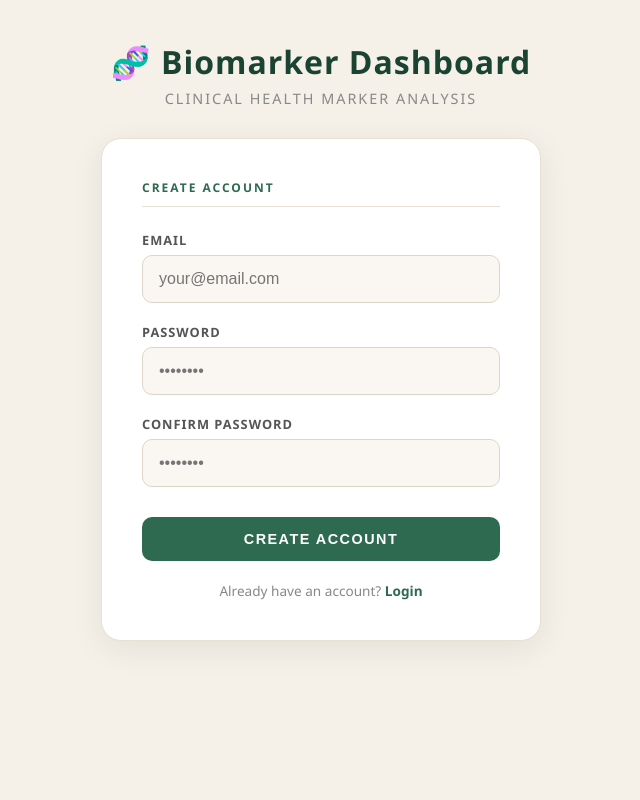
After one commit to OmKadam16/biomarker-dashboard, a Flask app: page /signup in a window 1280 px wide. The commit adds this page. Shown: the whole page, without its empty margins (319-959 px from the left). Run offline with Flask 3, Linux system fonts and the light colour scheme.

Commit message:
v2.0 - Login system, signup, user accounts, polished auth UI

```diff
--- a/app.py
+++ b/app.py
@@ -1,29 +1,111 @@
-from flask import Flask, render_template, request, jsonify
+from flask import Flask, render_template, request, jsonify, session, redirect, url_for
+from flask_login import LoginManager, UserMixin, login_user, logout_user, login_required, current_user
 import sqlite3
-import json
+import bcrypt
 from datetime import datetime
 
 app = Flask(__name__)
+app.secret_key = "biomarker_secret_key_2026"
 
-NORMAL_RANGES = {
-    "glucose":     {"min":70, "max": 100, "unit": "mg/dL"},
-    "bmi":         {"min":18.5, "max": 24.9, "unit": ""},
-    "bp":          {"min":90, "max": 120, "unit": "mmHg"},
-    "cholesterol": {"min":0, "max": 200, "unit": "mg/dL"},
-}
+login_manager = LoginManager()
+login_manager.init_app(app)
+
+
 
 def init_db():
     conn = sqlite3.connect("database.db")
     c = conn.cursor()
     c.execute(
+        "CREATE TABLE IF NOT EXISTS users "
+        "(id INTEGER PRIMARY KEY AUTOINCREMENT, "
+        "email TEXT UNIQUE, password TEXT)"
+    )
+    c.execute(
         "CREATE TABLE IF NOT EXISTS analyses "
         "(id INTEGER PRIMARY KEY AUTOINCREMENT, "
-        "name TEXT, age INTEGER, gender TEXT, conditions TEXT, "
+        "user_id INTEGER, name TEXT, age INTEGER, gender TEXT, conditions TEXT, "
         "glucose REAL, bmi REAL, bp REAL, cholesterol REAL, "
-        "score INTEGER, date TEXT)"
+        "score INTEGER, date TEXT, "
+        "FOREIGN KEY(user_id) REFERENCES users(id))"
     )
     conn.commit()
     conn.close()
+
+
+
+class User(UserMixin):
+    def __init__(self, id, email):
+        self.id = id
+        self.email = email
+
+@login_manager.user_loader
+def load_user(user_id):
+    conn = sqlite3.connect("database.db")
+    c = conn.cursor()
+    c.execute("SELECT id, email FROM users WHERE id = ?", (user_id,))
+    row = c.fetchone()
+    conn.close()
+    if row:
+        return User(row[0], row[1])
+    return None
+
+
+
+@app.route("/")
+def index():
+    if current_user.is_authenticated:
+        return render_template("index.html", email=current_user.email)
+    return redirect(url_for("login"))
+
+@app.route("/login", methods=["GET", "POST"])
+def login():
+    if request.method == "GET":
+        return render_template("login.html")
+    data = request.get_json()
+    email = data.get("email")
+    password = data.get("password")
+    conn = sqlite3.connect("database.db")
+    c = conn.cursor()
+    c.execute("SELECT id, email, password FROM users WHERE email = ?", (email,))
+    row = c.fetchone()
+    conn.close()
+    if row and bcrypt.checkpw(password.encode(), row[2]):
+        user = User(row[0], row[1])
+        login_user(user)
+        return jsonify({"success": True})
+    return jsonify({"success": False, "error": "Invalid email or password"})
+
+@app.route("/signup", methods=["GET", "POST"])
+def signup():
+    if request.method == "GET":
+        return render_template("signup.html")
+    data = request.get_json()
+    email = data.get("email")
+    password = data.get("password")
+    hashed = bcrypt.hashpw(password.encode(), bcrypt.gensalt())
+    try:
+        conn = sqlite3.connect("database.db")
+        c = conn.cursor()
+        c.execute("INSERT INTO users (email, password) VALUES (?, ?)", (email, hashed))
+        conn.commit()
+        conn.close()
+        return jsonify({"success": True})
+    except sqlite3.IntegrityError:
+        return jsonify({"success": False, "error": "Email already exists"})
+
+@app.route("/logout")
+def logout():
+    logout_user()
+    return redirect(url_for("login"))
+
+
+
+NORMAL_RANGES = {
+    "glucose":     {"min": 70,  "max": 100, "unit": "mg/dL"},
+    "bmi":         {"min": 18.5,"max": 24.9, "unit": ""},
+    "bp":          {"min": 90,  "max": 120, "unit": "mmHg"},
+    "cholesterol": {"min": 0,   "max": 200, "unit": "mg/dL"},
+}
 
 def get_status(value, min_val, max_val):
     if value < min_val or value > max_val:
@@ -38,26 +120,19 @@ def calculate_score(results):
         max_val = info["max"]
         midpoint = (min_val + max_val) / 2
         range_size = (max_val - min_val) / 2
-
         if range_size == 0:
             marker_score = 100
         else:
             deviation = abs(value - midpoint) / range_size
             marker_score = max(0, 100 - (deviation * 50))
-
         total += marker_score
-
     return round(total / len(results))
 
-@app.route("/")
-def home():
-    return render_template("index.html")
-
 @app.route("/analyze", methods=["POST"])
+@login_required
 def analyze():
     data = request.get_json()
     results = {}
-
     for marker, ranges in NORMAL_RANGES.items():
         value = float(data.get(marker, 0))
         status = get_status(value, ranges["min"], ranges["max"])
@@ -68,52 +143,49 @@ def analyze():
             "max": ranges["max"],
             "unit": ranges["unit"]
         }
-
     score = calculate_score(results)
-
     patient = data.get("patient", {})
     conn = sqlite3.connect("database.db")
     c = conn.cursor()
-    c.execute('''
-       INSERT INTO analyses (name, age, gender, conditions, glucose, bmi, bp, cholesterol, score, date)
-        VALUES (?, ?, ?, ?, ?, ?, ?, ?, ?, ?)
-    ''', (
-        patient.get("name", ""),
-        patient.get("age", 0),
-        patient.get("gender", ""),
-        patient.get("conditions", ""),
-        float(data.get("glucose", 0)),
-        float(data.get("bmi", 0)),
-        float(data.get("bp", 0)),
-        float(data.get("cholesterol", 0)),
-        score,
-        datetime.now().strftime("%b %d, %Y")
-    ))
+    c.execute(
+        "INSERT INTO analyses (user_id, name, age, gender, conditions, glucose, bmi, bp, cholesterol, score, date) "
+        "VALUES (?, ?, ?, ?, ?, ?, ?, ?, ?, ?, ?)",
+        (
+            current_user.id,
+            patient.get("name", ""),
+            patient.get("age", 0),
+            patient.get("gender", ""),
+            patient.get("conditions", ""),
+            float(data.get("glucose", 0)),
+            float(data.get("bmi", 0)),
+            float(data.get("bp", 0)),
+            float(data.get("cholesterol", 0)),
+            score,
+            datetime.now().strftime("%b %d, %Y")
+        )
+    )
     conn.commit()
     conn.close()
-
     return jsonify({"results": results, "score": score})
 
-@app.route("/history", methods=["GET"])
+@app.route("/history")
+@login_required
 def history():
     conn = sqlite3.connect("database.db")
     c = conn.cursor()
-    c.execute("SELECT name, age, gender, glucose, bmi, bp, cholesterol, score, date FROM analyses ORDER BY id DESC LIMIT 10")
+    c.execute(
+        "SELECT name, age, gender, glucose, bmi, bp, cholesterol, score, date "
+        "FROM analyses WHERE user_id = ? ORDER BY id DESC LIMIT 10",
+        (current_user.id,)
+    )
     rows = c.fetchall()
     conn.close()
-
     entries = []
     for row in rows:
         entries.append({
-            "name": row[0],
-            "age": row[1],
-            "gender": row[2],
-            "glucose": row[3],
-            "bmi": row[4],
-            "bp": row[5],
-            "cholesterol": row[6],
-            "score": row[7],
-            "date": row[8]
+            "name": row[0], "age": row[1], "gender": row[2],
+            "glucose": row[3], "bmi": row[4], "bp": row[5],
+            "cholesterol": row[6], "score": row[7], "date": row[8]
         })
     return jsonify(entries)
 
--- a/static/style.css
+++ b/static/style.css
@@ -383,3 +383,56 @@ button.secondary:hover {
 .history-table tr:hover td {
     background: #faf7f2;
 }
+
+/* Auth Pages */
+.auth-container {
+    max-width: 440px;
+    margin: 0 auto;
+    background: white;
+    border-radius: 20px;
+    padding: 40px;
+    box-shadow: 0 8px 32px rgba(27, 67, 50, 0.08);
+    border: 1px solid #e8e0d0;
+}
+
+.auth-container label {
+    display: flex;
+    flex-direction: column;
+    gap: 6px;
+    margin-bottom: 20px;
+    font-size: 0.8rem;
+    font-weight: 700;
+    color: #555;
+    text-transform: uppercase;
+    letter-spacing: 1px;
+}
+
+.auth-container input {
+    padding: 14px 16px;
+    background: #faf7f2;
+    border: 1px solid #ddd6c8;
+    border-radius: 10px;
+    font-size: 1rem;
+    color: #2d2d2d;
+    outline: none;
+    transition: border 0.2s, box-shadow 0.2s;
+    width: 100%;
+}
+
+.auth-container input:focus {
+    border-color: #2d6a4f;
+    box-shadow: 0 0 0 3px rgba(45, 106, 79, 0.1);
+}
+
+.auth-divider {
+    text-align: center;
+    margin-top: 20px;
+    font-size: 0.85rem;
+    color: #888;
+}
+
+.auth-divider a {
+    color: #2d6a4f;
+    font-weight: 700;
+    text-decoration: none;
+}
--- a/templates/index.html
+++ b/templates/index.html
@@ -10,6 +10,9 @@
 
     <h1>🧬 Biomarker Dashboard</h1>
     <p class="subtitle">Clinical Health Marker Analysis</p>
+    <div style="text-align:right; max-width:600px; margin: 0 auto 16px auto;">
+        <a href="/logout" style="display:inline-block; padding: 8px 18px; background: transparent; border: 1.5px solid #2d6a4f; color: #2d6a4f; border-radius: 8px; font-size:0.8rem; font-weight:700; letter-spacing:1.5px; text-transform:uppercase; text-decoration:none;">Logout</a>
+    </div>
 
     <!-- STEP INDICATOR -->
     <div class="steps">
--- /dev/null
+++ b/templates/signup.html
@@ -0,0 +1,75 @@
+<!DOCTYPE html>
+<html lang="en">
+<head>
+    <meta charset="UTF-8">
+    <title>Sign Up - Biomarker Dashboard</title>
+    <link rel="stylesheet" href="/static/style.css">
+</head>
+<body>
+    <h1>🧬 Biomarker Dashboard</h1>
+    <p class="subtitle">Clinical Health Marker Analysis</p>
+
+    <div class="auth-container">
+        <p class="section-title">Create Account</p>
+
+        <label>Email
+            <input type="email" id="email" placeholder="your@email.com">
+        </label>
+        <label>Password
+            <input type="password" id="password" placeholder="••••••••">
+        </label>
+        <label>Confirm Password
+            <input type="password" id="confirm" placeholder="••••••••">
+        </label>
+
+        <div id="error-msg" style="color:#c0392b; font-size:0.85rem; margin-top:8px; display:none;"></div>
+
+        <button onclick="signup()">Create Account</button>
+
+        <p class="auth-divider">Already have an account? <a href="/login">Login</a></p>
+    </div>
+
+    <script>
+        async function signup() {
+            const email = document.getElementById("email").value;
+            const password = document.getElementById("password").value;
+            const confirm = document.getElementById("confirm").value;
+
+            if (!email || !password || !confirm) {
+                showError("Please fill in all fields.");
+                return;
+            }
+
+            if (password !== confirm) {
+                showError("Passwords do not match.");
+                return;
+            }
+
+            if (password.length < 6) {
+                showError("Password must be at least 6 characters.");
+                return;
+            }
+
+            const response = await fetch("/signup", {
+                method: "POST",
+                headers: { "Content-Type": "application/json" },
+                body: JSON.stringify({ email, password })
+            });
+
+            const data = await response.json();
+
+            if (data.success) {
+                window.location.href = "/login";
+            } else {
+                showError(data.error);
+            }
+        }
+
+        function showError(msg) {
+            const el = document.getElementById("error-msg");
+            el.textContent = msg;
+            el.style.display = "block";
+        }
+    </script>
+</body>
+</html>
```
Also changed, not shown: templates/login.html (added, +61 -0 lines).
